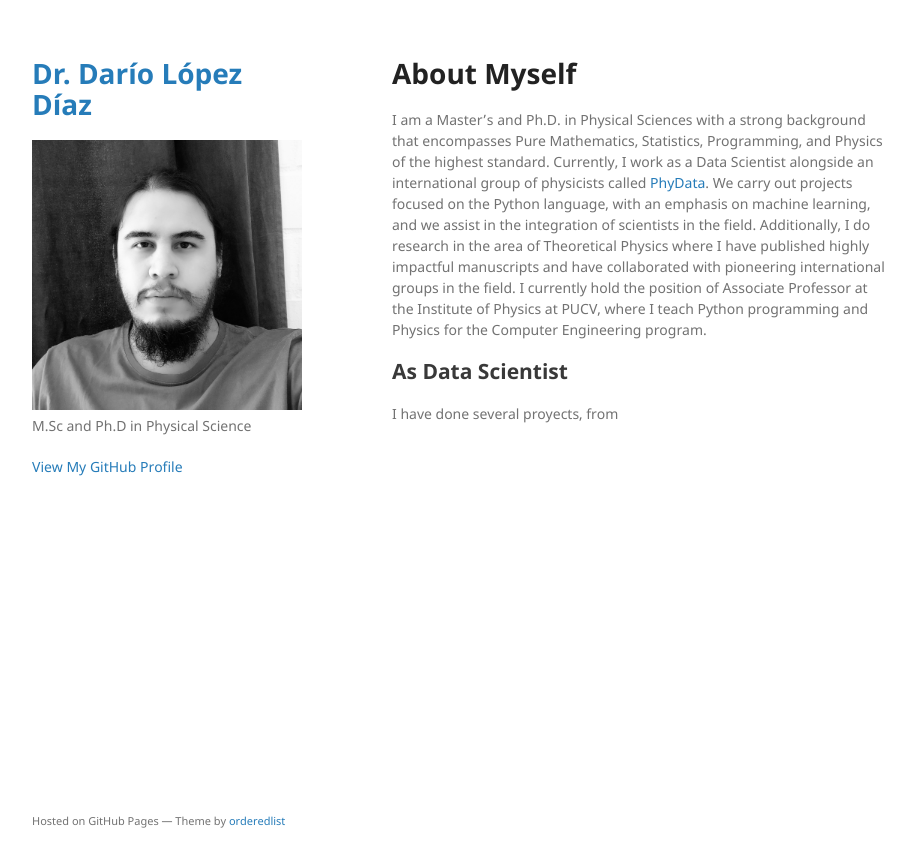
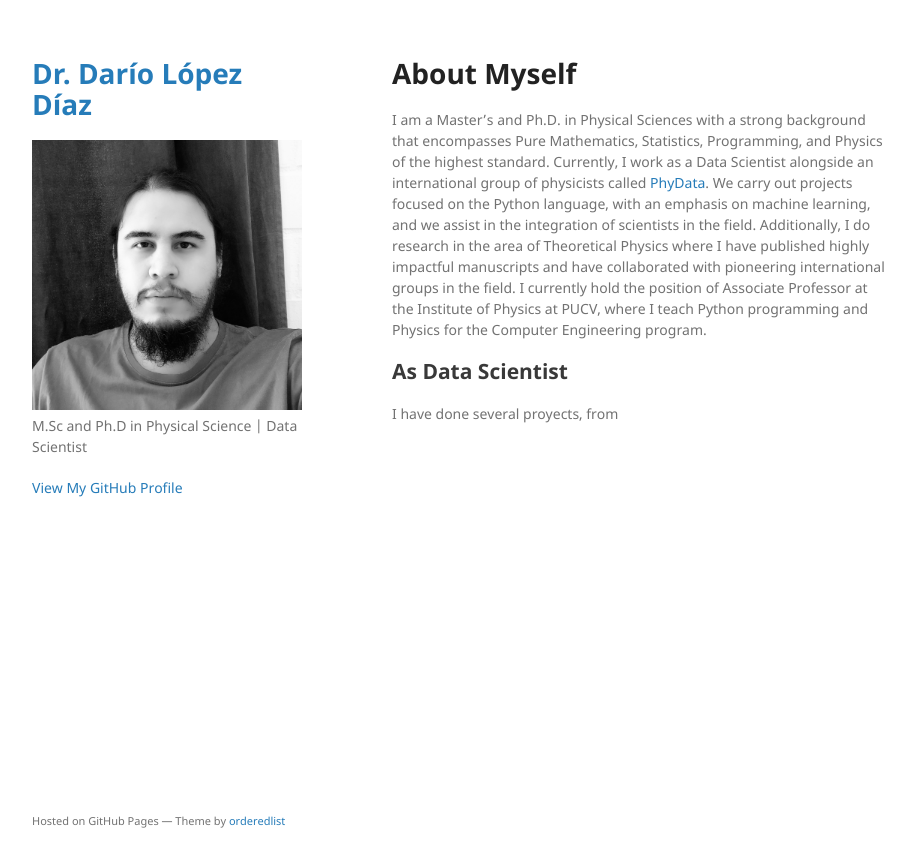
Before and after one commit to dariolopezd/dariolopezd.github.io, a Jekyll site: the page built from index.md, in a window 1280 px wide. Shown: the top 867 px of the page, without its empty margins (178-1093 px from the left). Built offline with Jekyll 4.4.1, drawn with Linux system fonts in a browser that asks for light colours; our own code applies the rules of GitHub Pages for plain Markdown files.

Commit message:
Update _config.yml

```diff
--- a/_config.yml
+++ b/_config.yml
@@ -1,6 +1,6 @@
 title: Dr. Darío López Díaz
 logo: /assets/img/logo.jpg
-description: M.Sc and Ph.D in Physical Science
+description: M.Sc and Ph.D in Physical Science | Data Scientist
 show_downloads: false
 google_analytics:
 theme: jekyll-theme-minimal
```
